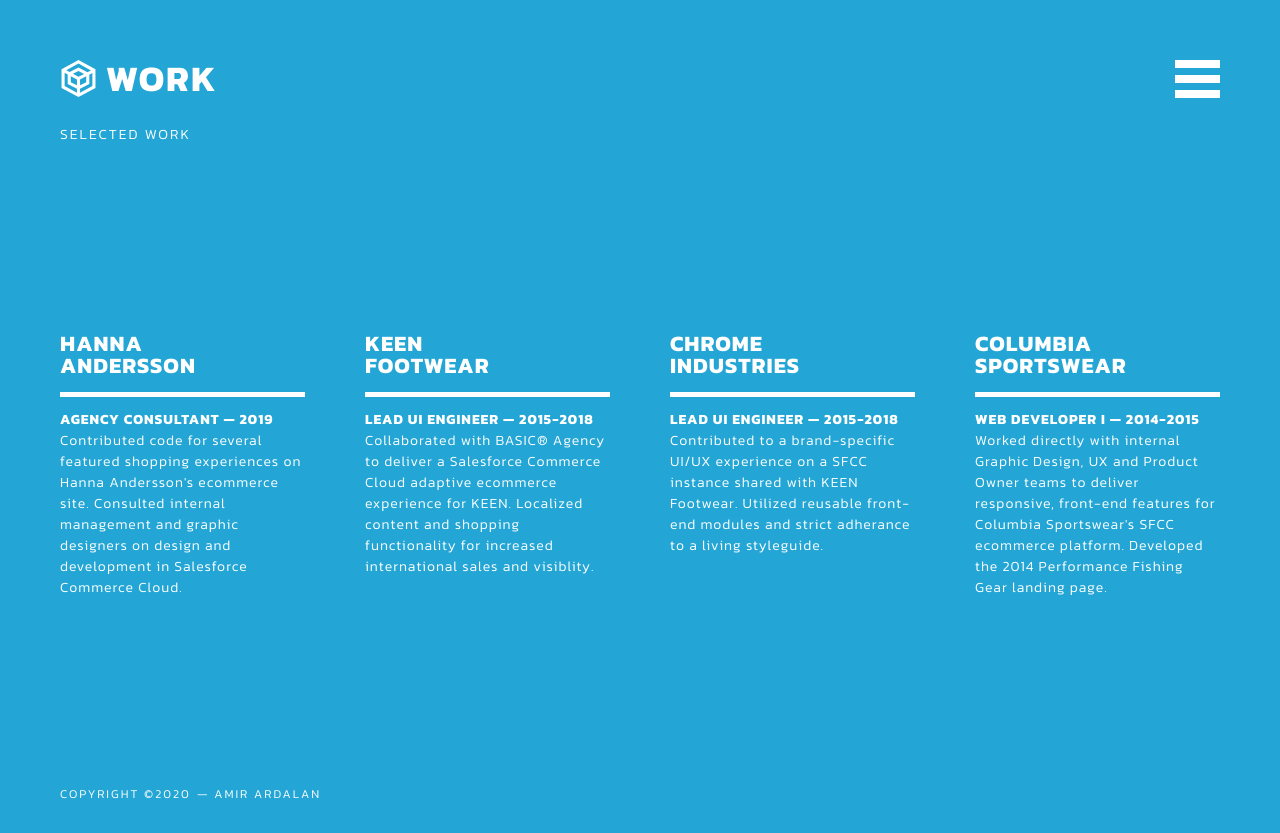
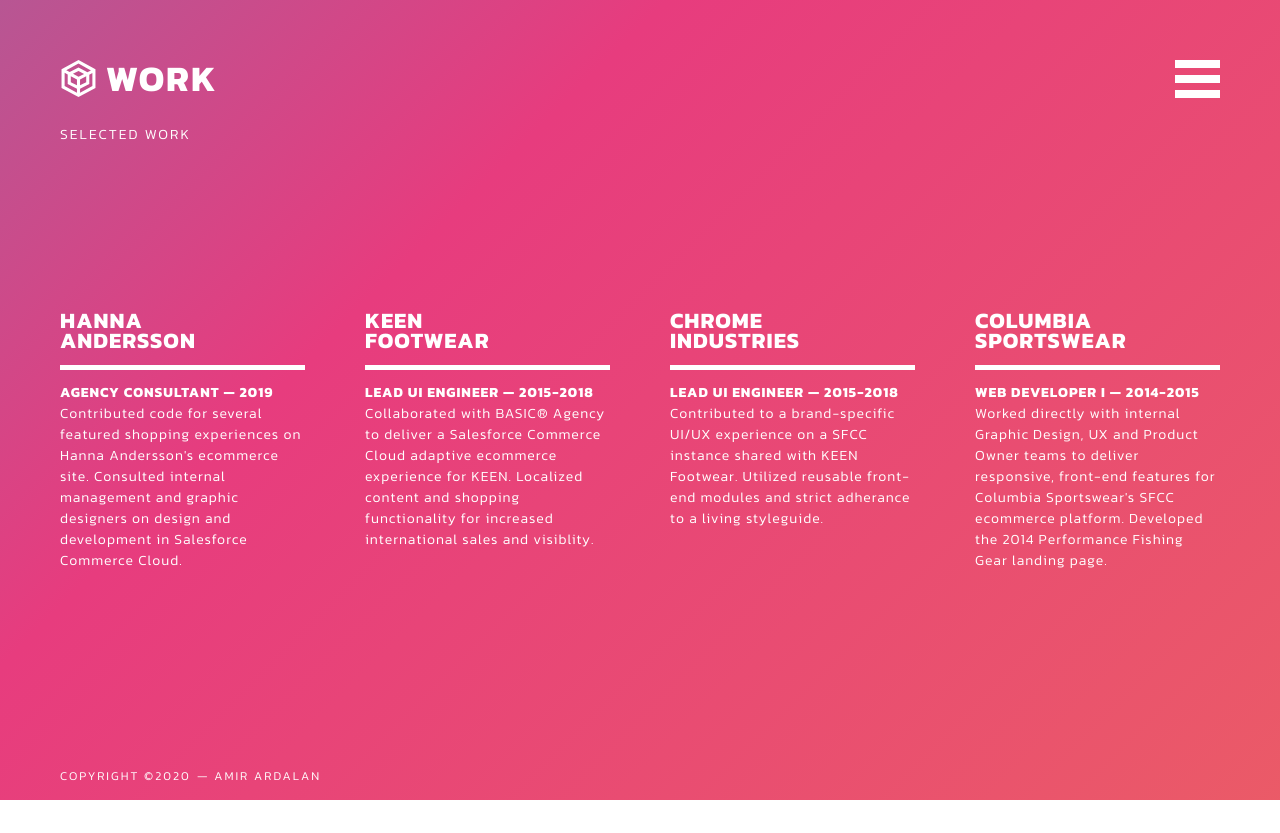
Before and after one commit to amirardalan/aa20, a React (Create React App) app: page /work in a window 1280 px wide. After the commit the page ends 800 px from the top, so only its background shows below. Built offline with nearby package versions, Linux system fonts and the light colour scheme.

Commit message:
implement styling refinements

```diff
--- a/src/App.js
+++ b/src/App.js
@@ -1,5 +1,5 @@
 import React, { useEffect } from 'react'
-import { BrowserRouter as Router, Switch, Route } from 'react-router-dom'
+import { BrowserRouter as Router, Switch, Route, Link } from 'react-router-dom'
 import Nav from './components/Nav'
 import Home from './pages/Home'
 import Work from './pages/Work'
@@ -14,6 +14,13 @@
     ReactGA.pageview(window.location.pathname + window.location.search)
   }, [])
 
+  const FooterHomeLink = () => {
+    ReactGA.event({
+        category: 'Link',
+        action: 'Footer Home Link'
+    })
+}
+
   return (
     <div className="App">
       <Router>
@@ -23,6 +30,11 @@
           <Route path="/work" component={Work} />
           <Route path="/bio" component={Bio} />
         </Switch>
+        <footer>
+          Copyright &copy;
+          <span>{(new Date().getFullYear())}</span>
+          &mdash; <Link to="/" onClick={FooterHomeLink} className="Text-link">Amir Ardalan</Link>
+        </footer>
       </Router>
     </div>
   )
--- a/src/components/Footer.js
+++ /dev/null
@@ -1,24 +0,0 @@
-import React from 'react'
-import { Link } from 'react-router-dom'
-import './Footer.scss'
-import ReactGA from 'react-ga'
-
-function Footer() {
-
-    const FooterHomeLink = () => {
-        ReactGA.event({
-            category: 'Link',
-            action: 'Footer Home Link'
-        })
-    }
-
-    return (
-        <footer>
-            Copyright &copy;
-            <span>{(new Date().getFullYear())}</span>
-            &mdash; <Link to="/" onClick={FooterHomeLink} className="Text-link">Amir Ardalan</Link>
-        </footer>
-    )
-}
-
-export default Footer
--- a/src/components/Footer.scss
+++ /dev/null
@@ -1,17 +0,0 @@
-@import '../variables';
-
-footer {
-    margin-bottom: 0;
-    color: $light;
-    @include font-light;
-    font-size: 12px;
-    text-transform: uppercase;
-
-    span {
-      margin-right: .5em;
-    }
-
-    a {
-        color: $light;
-    }
-  }
--- a/src/index.scss
+++ b/src/index.scss
@@ -58,7 +58,7 @@
 .Page-content-wrapper {
   display: flex;
   align-items: center;
-  min-height: 80vh;
+  min-height: 74vh;
   width: 100%;
 }
 
@@ -86,7 +86,7 @@
     border-bottom: 5px solid $light;
     margin-bottom: 12px;
     padding-bottom: 15px;
-    line-height: 1em;
+    line-height: .9em;
 
     @media (max-width: 1600px) {
       font-size: 22px;
@@ -135,6 +135,23 @@
   text-transform: uppercase;
 }
 
+footer {
+  margin-left: 60px;
+  margin-bottom: 0;
+  color: $light;
+  @include font-light;
+  font-size: 12px;
+  text-transform: uppercase;
+
+  span {
+    margin-right: .5em;
+  }
+
+  a {
+      color: $light;
+  }
+}
+
 ::-moz-selection {
   color: $dark;
   background: $light;
--- a/src/pages/Bio.js
+++ b/src/pages/Bio.js
@@ -1,7 +1,6 @@
 import React from 'react'
 import { Link } from 'react-router-dom'
 import './Bio.scss'
-import Footer from '../components/Footer'
 import logo from '../img/logo.svg'
 import photo from '../img/photo.png'
 import ReactGA from 'react-ga'
@@ -65,7 +64,6 @@
                     </div>
                 </div>
             </div>
-            <Footer />
         </div>
     )
 }
--- a/src/pages/Bio.scss
+++ b/src/pages/Bio.scss
@@ -1,7 +1,6 @@
 @import '../variables';
 
 .Bio {
-    background-color: $primary;
     color: $light;
 }
 
--- a/src/pages/Home.js
+++ b/src/pages/Home.js
@@ -1,7 +1,6 @@
 import React from 'react'
 import { Link } from 'react-router-dom'
 import './Home.scss'
-import Footer from '../components/Footer'
 import logo from '../img/logo.svg'
 import ReactGA from 'react-ga'
 
@@ -15,7 +14,6 @@
     }
 
     return (
-        <>
         <div className="Home">
             <img src={logo} className="Home-logo" alt="logo" />
             <h1 className="Home-title">
@@ -26,12 +24,10 @@
             </p>
             <Link to='./work'>
                 <button className="Button-primary" onClick={HomeButtonPrimary}>
-                        View Work
+                    <span className="Button-text">View Work</span>
                 </button>
             </Link>
         </div>
-            <Footer />
-        </>
     )
 }
 
--- a/src/pages/Home.scss
+++ b/src/pages/Home.scss
@@ -1,7 +1,7 @@
 @import '../variables';
 
 .Home {
-  min-height: 95vh;
+  min-height: 93vh;
   display: flex;
   flex-direction: column;
   align-items: center;
@@ -9,16 +9,12 @@
   color: $light;
   text-align: center;
 
-  // @media (max-width: 1024px) {
-  //   min-height: 80vh;
-  // }
+  @media (max-width: 480px) {
+    min-height: 80vh;
+  }
 
   &-subtitle {
     margin-bottom: 2.5em;
-  }
-
-  &+footer {
-    margin-left: 60px;
   }
 }
 
--- a/src/pages/Work.js
+++ b/src/pages/Work.js
@@ -1,7 +1,6 @@
 import React from 'react'
 import { Link } from 'react-router-dom'
 import './Work.scss'
-import Footer from '../components/Footer'
 import logo from '../img/logo.svg'
 import ReactGA from 'react-ga'
 
@@ -54,7 +53,6 @@
                     </div>
                 </div>
             </div>
-            <Footer />
         </div>
     )
 }
--- a/src/pages/Work.scss
+++ b/src/pages/Work.scss
@@ -1,6 +1,5 @@
 @import '../variables';
 
 .Work {
-    background-color: $tertiary;
     color: $light;
 }
--- a/src/variables.scss
+++ b/src/variables.scss
@@ -39,6 +39,7 @@
 .Button-primary {
     padding: .9em 3em;
     background-color: transparent;
+    mix-blend-mode: screen;
     color: $light;
     border: 5px solid $light;
     @include font-bold;
@@ -49,7 +50,7 @@
     cursor: pointer;
 
     &:hover {
-    background-color: $light;
-    color: $dark;
+        color: black;
+        background-color: $light;
     }
 }
```
Lines whose indentation alone changed are shown as unchanged.
